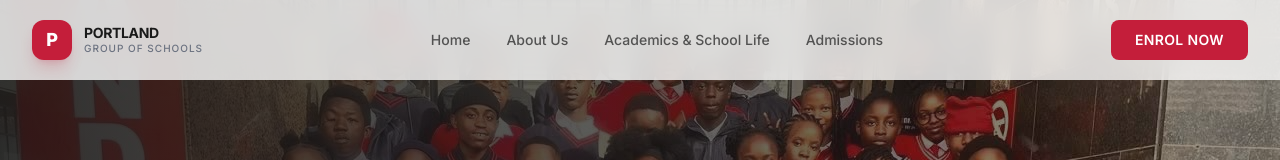
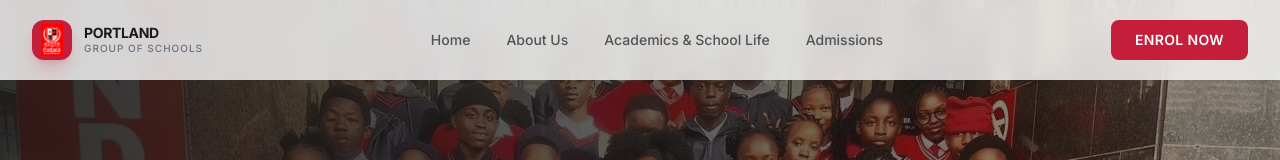
Before and after one commit to Crispen-ux/portland, a Next.js app: page / in a window 1280 px wide. Shown: the top 160 px of the page. Built offline with nearby package versions, Linux system fonts and the light colour scheme.

Commit message:
Add Portland logo to Navbar, Footer, and ExitPopup

```diff
--- a/src/components/ExitPopup.tsx
+++ b/src/components/ExitPopup.tsx
@@ -64,8 +64,8 @@ export default function ExitPopup() {
 
         <div className="p-8 sm:p-10">
           {/* Icon */}
-          <div className="w-16 h-16 bg-portland-red/10 rounded-2xl flex items-center justify-center mx-auto mb-6">
-            <span className="text-3xl" aria-hidden="true">🎓</span>
+          <div className="w-16 h-16 bg-portland-red/10 rounded-2xl flex items-center justify-center mx-auto mb-6 overflow-hidden">
+            <img src="/portland logo.png" alt="" className="w-12 h-12 object-contain" aria-hidden="true" />
           </div>
 
           {/* Content */}
--- a/src/components/Footer.tsx
+++ b/src/components/Footer.tsx
@@ -22,8 +22,8 @@ export default function Footer() {
             {/* Brand */}
             <div className="lg:col-span-1">
               <Link href="/" className="flex items-center gap-3 mb-5" aria-label="Portland Group of Schools — Home">
-                <div className="w-10 h-10 bg-portland-red rounded-xl flex items-center justify-center">
-                  <span className="text-white font-extrabold text-lg tracking-tight">P</span>
+                <div className="w-10 h-10 bg-portland-red rounded-xl flex items-center justify-center overflow-hidden">
+                  <img src="/portland logo.png" alt="Portland Group of Schools" className="w-full h-full object-contain p-1" />
                 </div>
                 <div>
                   <p className="font-bold text-white text-sm leading-tight">PORTLAND</p>
--- a/src/components/Navbar.tsx
+++ b/src/components/Navbar.tsx
@@ -26,8 +26,8 @@ export default function Navbar() {
       <nav className="max-w-7xl mx-auto px-4 sm:px-6 lg:px-8 flex items-center justify-between" aria-label="Main navigation">
         {/* Logo */}
         <Link href="/" className="flex items-center gap-3 group" aria-label="Portland Group of Schools — Home">
-          <div className="w-10 h-10 bg-portland-red rounded-xl flex items-center justify-center shadow-lg shadow-portland-red/20 group-hover:shadow-portland-red/40 transition-shadow duration-300">
-            <span className="text-white font-extrabold text-lg tracking-tight">P</span>
+          <div className="w-10 h-10 bg-portland-red rounded-xl flex items-center justify-center shadow-lg shadow-portland-red/20 group-hover:shadow-portland-red/40 transition-shadow duration-300 overflow-hidden">
+            <img src="/portland logo.png" alt="Portland Group of Schools" className="w-full h-full object-contain p-1" />
           </div>
           <div className="hidden sm:block">
             <p className="font-bold text-portland-dark text-sm leading-tight tracking-tight">
```
Also changed, not shown: public/portland logo.png (added).
